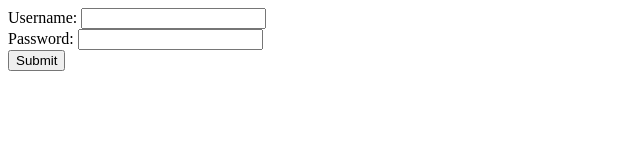
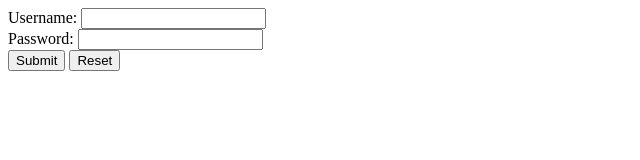
Before and after one commit to Hariharanfsd/githubproj2, a plain HTML site: page index.html in a window 1280 px wide. Shown: the whole page, without its empty margins (0-640 px from the left). Drawn offline with Linux system fonts and the light colour scheme.

Commit message:
modified and added

```diff
--- a/index.html
+++ b/index.html
@@ -7,5 +7,6 @@
         <input type="text"/>
         <br>
         <button type="submit">Submit</button>
+        <button type="reset">Reset</button>
     </form>
 </html>
--- /dev/null
+++ b/style.css
@@ -0,0 +1,5 @@
+button{
+    margin-left: 100px;
+    color: red;
+    width: 100px;
+}
```
